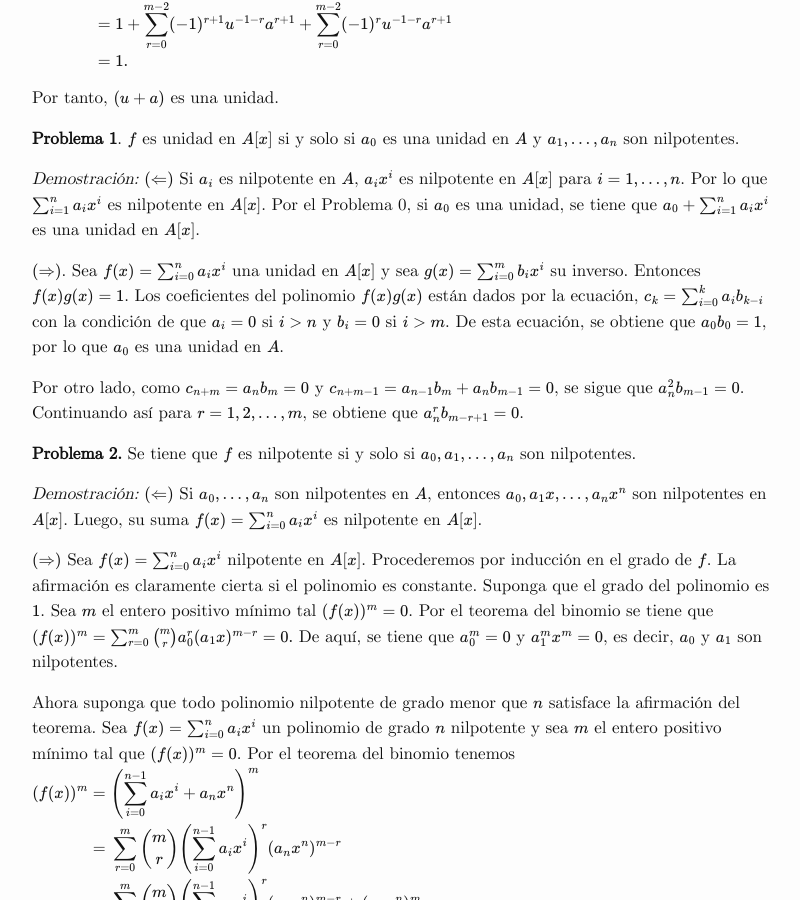
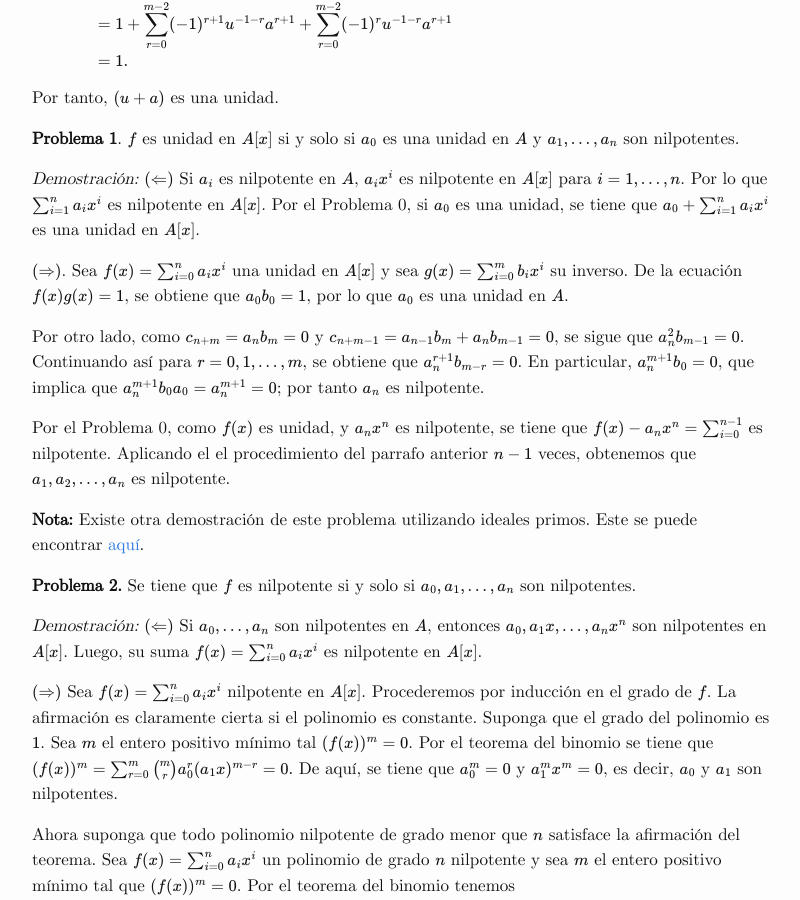
Before and after one commit to luisgrivas/blog, a Jekyll site: the page built from _posts/2021-03-01-ej-algebra-1.md, in a window 1280 px wide and 900 px high, scrolled down 548 px. Shown: the whole window, without its empty margins (238-1038 px from the left). Built offline with Jekyll 4.4.1, drawn with Linux system fonts in a browser that asks for light colours; formulas are drawn with MathJax 3.

Commit message:
Hecho problema 1

```diff
--- a/_posts/2021-03-01-ej-algebra-1.md
+++ b/_posts/2021-03-01-ej-algebra-1.md
@@ -34,13 +34,13 @@ Por tanto, $(u + a)$ es una unidad.
 
 *Demostración:* $(\Leftarrow)$ Si $a_i$ es nilpotente en $A$, $a_i x^i$ es nilpotente en $A[x]$ para $i=1, \ldots, n$. Por lo que $\sum_{i=1}^n a_ix^i$ es nilpotente en $A[x]$. Por el Problema 0, si $a_0$ es una unidad, se tiene que $a_0 + \sum_{i=1}^n a_ix^i$ es una unidad en $A[x]$.
 
-$(\Rightarrow)$. Sea $f(x) = \sum_{i=0}^n a_i x^i$ una unidad en $A[x]$ y sea $g(x) = \sum_{i=0}^m b_i x^i$ su inverso. Entonces $f(x) g(x) = 1$. Los coeficientes del polinomio $f(x)g(x)$ están dados por la ecuación,
-$$
-c_k = \sum_{i=0}^k a_i b_{k-i}
-$$
-con la condición de que $a_i = 0$ si $i > n$ y $b_i = 0$ si $i > m$. De esta ecuación, se obtiene que $a_0 b_0 = 1$, por lo que $a_0$ es una unidad en $A$.
+$(\Rightarrow)$. Sea $f(x) = \sum_{i=0}^n a_i x^i$ una unidad en $A[x]$ y sea $g(x) = \sum_{i=0}^m b_i x^i$ su inverso. De la ecuación $f(x) g(x) = 1$, se obtiene que $a_0 b_0 = 1$, por lo que $a_0$ es una unidad en $A$.
 
-Por otro lado, como $c_{n+m} = a_n b_m =0$ y $c_{n+m-1} = a_{n-1}b_m + a_n b_{m-1} = 0$, se sigue que $a_n^2 b_{m-1} = 0$. Continuando así para $r=1, 2, \ldots, m$, se obtiene que $a_n^{r} b_{m-r+1} = 0$.
+Por otro lado, como $c_{n+m} = a_n b_m =0$ y $c_{n+m-1} = a_{n-1}b_m + a_n b_{m-1} = 0$, se sigue que $a_n^2 b_{m-1} = 0$. Continuando así para $r=0, 1, \ldots, m$, se obtiene que $a_n^{r+1} b_{m-r} = 0$. En particular, $a_n^{m+1} b_0 = 0$, que implica que $a_n^{m+1}b_0 a_0 = a_n^{m+1} = 0$; por tanto $a_n$ es nilpotente.
+
+Por el Problema 0, como $f(x)$ es unidad, y $a_n x^n$ es nilpotente, se tiene que $f(x) - a_n x^n = \sum_{i=0}^{n-1}$ es nilpotente. Aplicando el el procedimiento del parrafo anterior $n-1$ veces, obtenemos que $a_1, a_2, \ldots, a_n$ es nilpotente.
+
+**Nota:** Existe otra demostración de este problema utilizando ideales primos. Este se puede encontrar [aquí](2021-03-02-ideales-primos.md).
 
 **Problema 2.** Se tiene que $f$ es nilpotente si y solo si $a_0, a_1, \ldots, a_n$ son nilpotentes.
 
```
